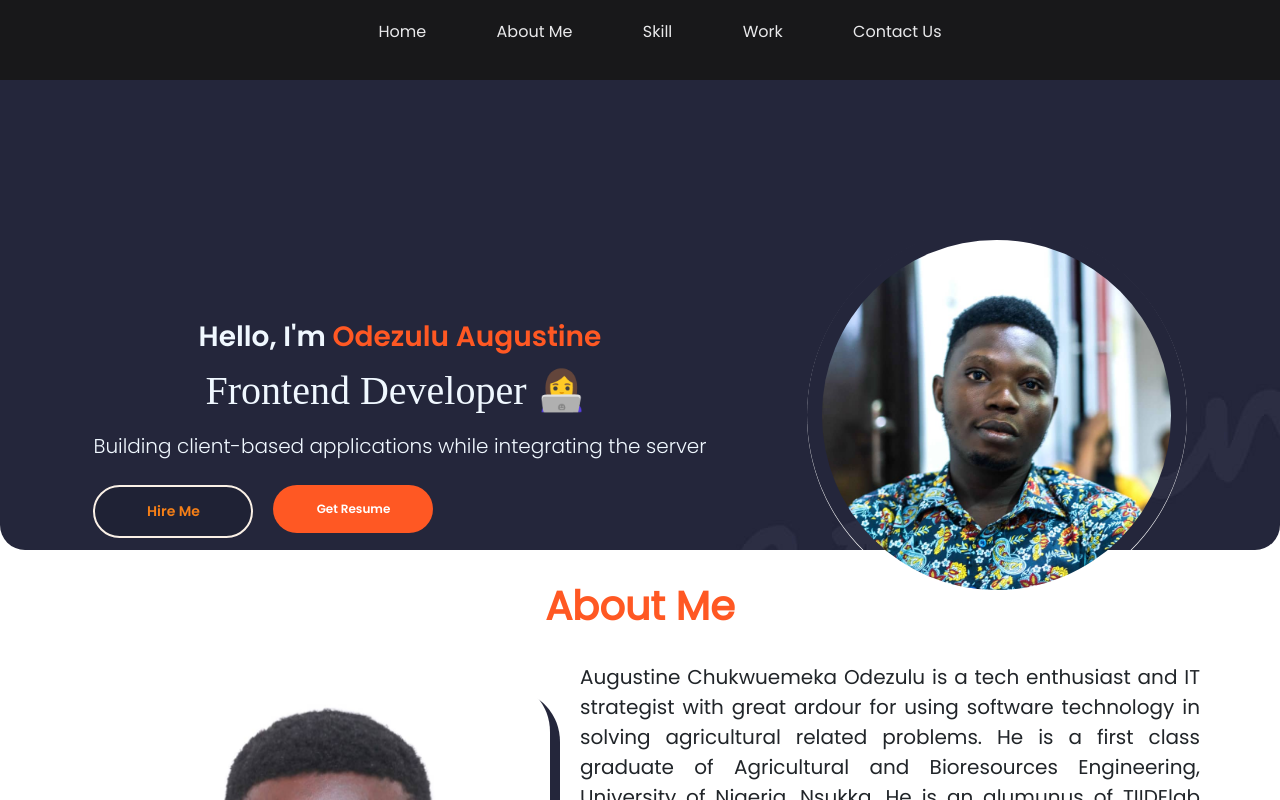
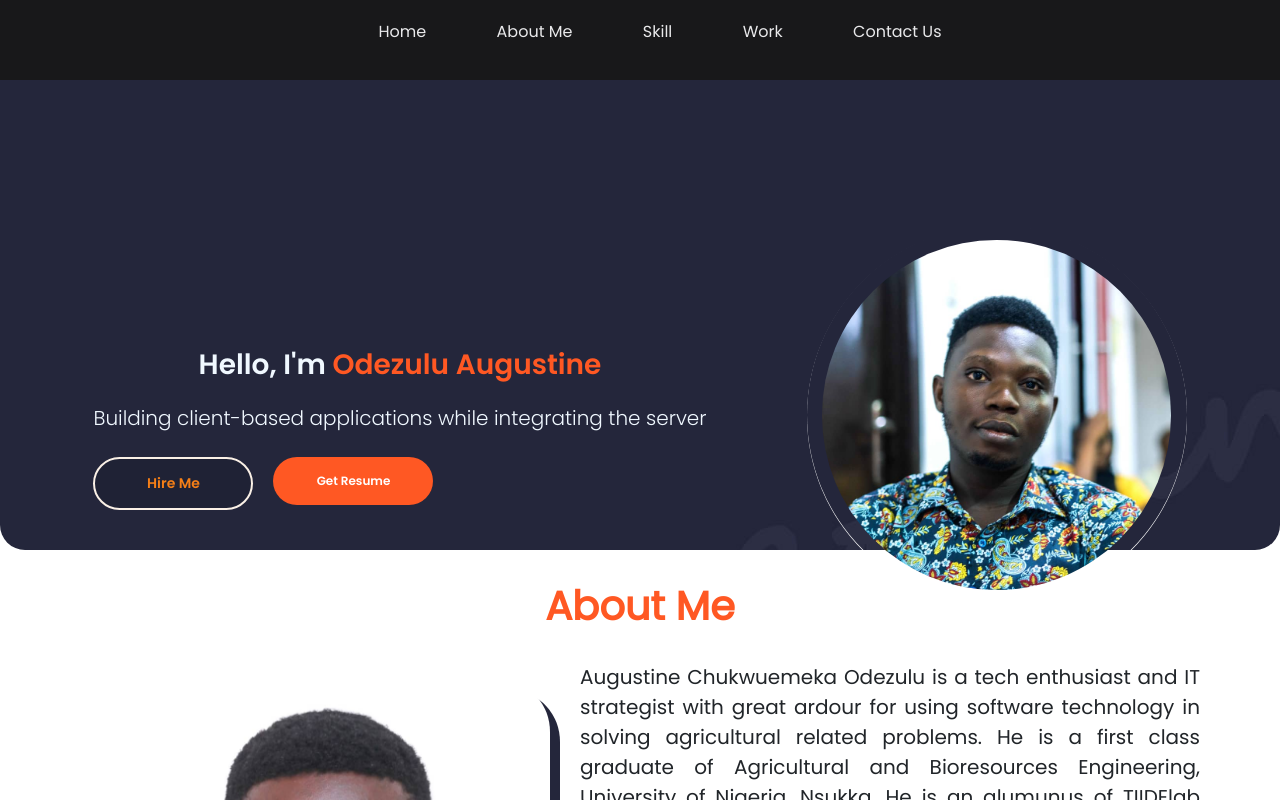
Before and after one commit to emitech-success/my_react_portfolio, a React (Create React App) app: page / in a window 1280 px wide. Shown: the top 800 px of the page. Built offline with nearby package versions, Linux system fonts and the light colour scheme; a web font is replaced by a local one.

Commit message:
uninstalled react-typical

```diff
--- a/package.json
+++ b/package.json
@@ -12,7 +12,6 @@
     "react-icons": "^4.7.1",
     "react-intersection-observer": "^9.4.1",
     "react-scripts": "5.0.1",
-    "react-typical": "^0.1.3",
     "web-vitals": "^3.1.1"
   },
   "scripts": {
--- a/src/portfolioContainer/Home/Profile/Profile.js
+++ b/src/portfolioContainer/Home/Profile/Profile.js
@@ -1,6 +1,6 @@
 import React from "react";
 import "./Profile.css";
-import Typical from "react-typical";
+// import Typical from "react-typical";
 import  {motion} from 'framer-motion';
 
 export const Profile = () => {
@@ -55,7 +55,7 @@ export const Profile = () => {
               {""}
               <h1>
                 {""}
-                <Typical
+                {/* <Typical
                   loop={Infinity}
                   steps={[
                     "Enthusiast Dev 😍",
@@ -67,7 +67,7 @@ export const Profile = () => {
                     "Graphic Designer 🖋",
                     1000,
                   ]}
-                />
+                /> */}
               </h1>
               <span className="profile_role_tagline">
                 Building client-based applications while integrating the server
```
Also changed, not shown: 1 other file (tests, documents, lock files or other folders).
